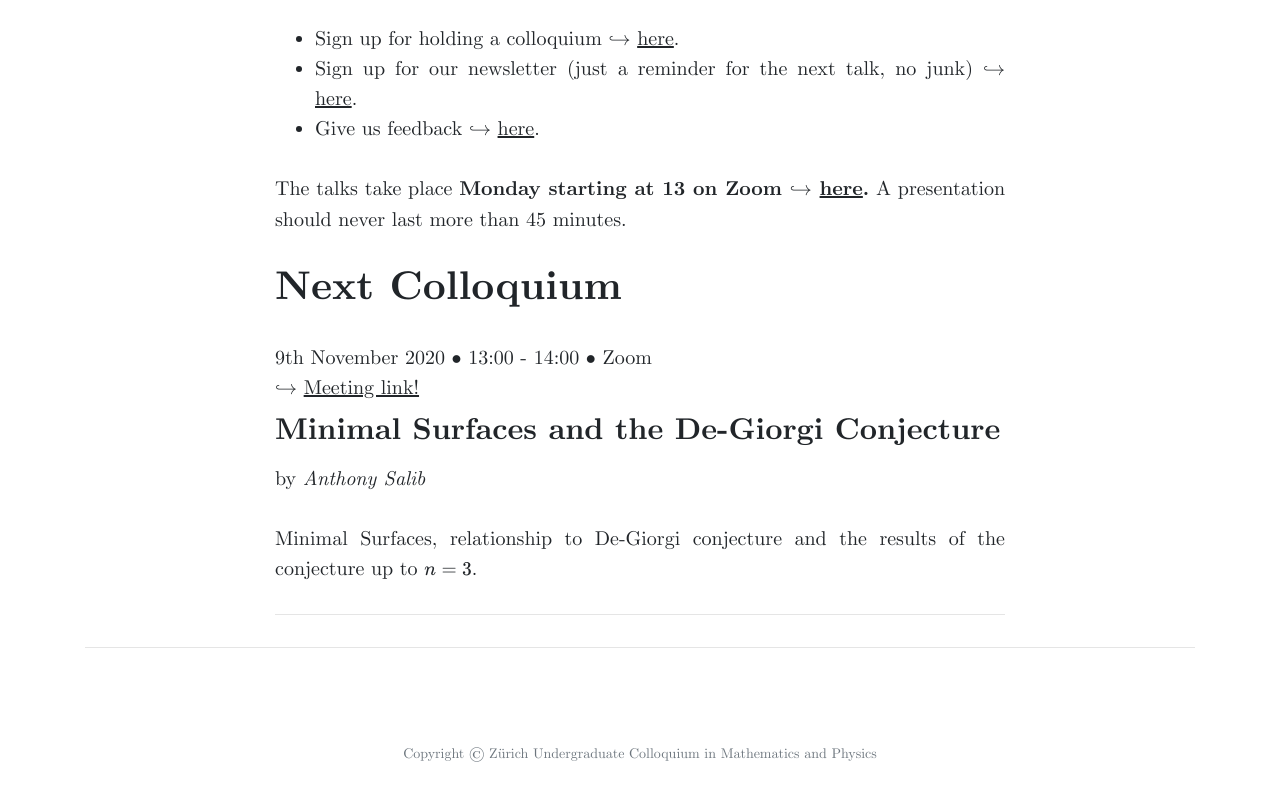
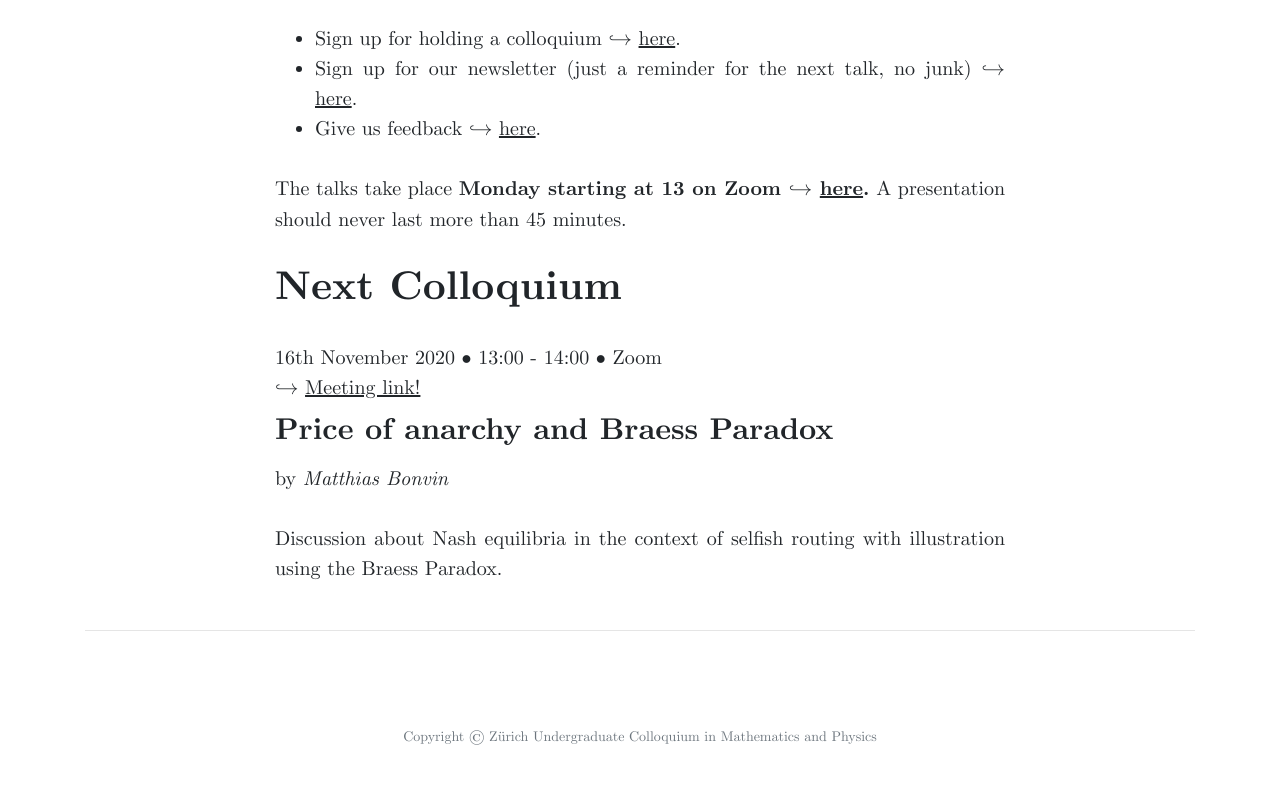
Before and after one commit to zucmap/zucMAP.github.io, a website: page index.html in a window 1280 px wide. Shown: the part 744-1544 px from the top of the page. Drawn offline with nearby package versions, Linux system fonts and the light colour scheme.

Commit message:
Add files via upload

```diff
--- a/index.html
+++ b/index.html
@@ -105,11 +105,10 @@ MathJax.Hub.Config({
         </p>
         <p>The talks take place <b> Monday starting at 13 on <b>Zoom</b> $\hookrightarrow$ <a href="https://ethz.zoom.us/j/96248294823">here</a>.</b> A presentation should never last more than 45 minutes.</p>
         <h1>Next Colloquium</h1>
-        <p style="font-size:20px;margin-bottom:-25px;"> 9th November 2020 &#x2022 13:00 - 14:00 &#x2022 Zoom <br> $\hookrightarrow$ <a href="https://ethz.zoom.us/j/96248294823">Meeting link!</a></p>
-        <p style="font-size:30px;margin-bottom:-20px;"><b>Minimal Surfaces and the De-Giorgi Conjecture</b> </p>
-        <p style="font-size:20px"> by <i>Anthony Salib</i> </p>
-        <p>Minimal Surfaces, relationship to De-Giorgi conjecture and the results of the conjecture up to $n=3$.</p>
-        <hr>
+        <p style="font-size:20px;margin-bottom:-25px;"> 16th November 2020 &#x2022 13:00 - 14:00 &#x2022 Zoom <br> $\hookrightarrow$ <a href="https://ethz.zoom.us/j/96248294823">Meeting link!</a> </p>
+        <p style="font-size:30px;margin-bottom:-20px;"><b>Price of anarchy and Braess Paradox</b> </p>
+        <p style="font-size:20px"> by <i>Matthias Bonvin</i> </p>
+        <p>Discussion about Nash equilibria in the context of selfish routing with illustration using the Braess Paradox.</p>
     </div>
   </div>
 
```
